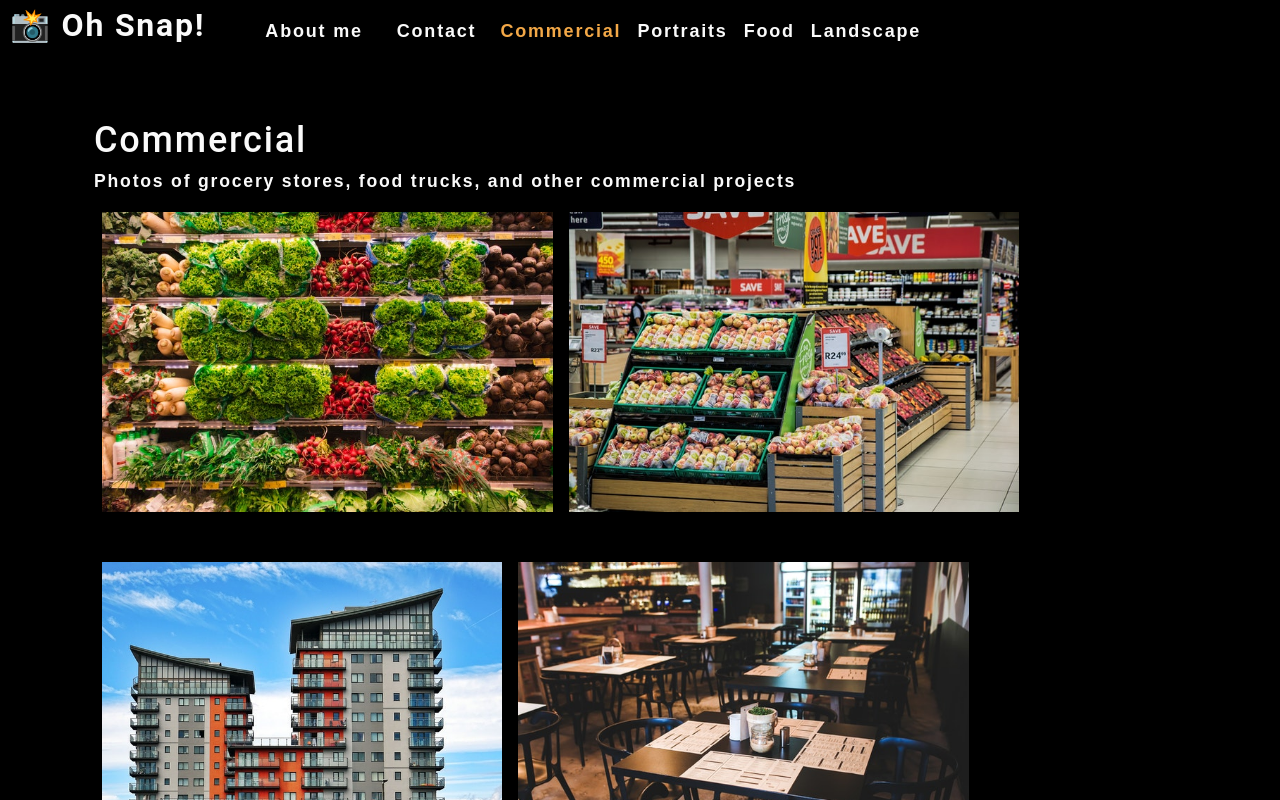
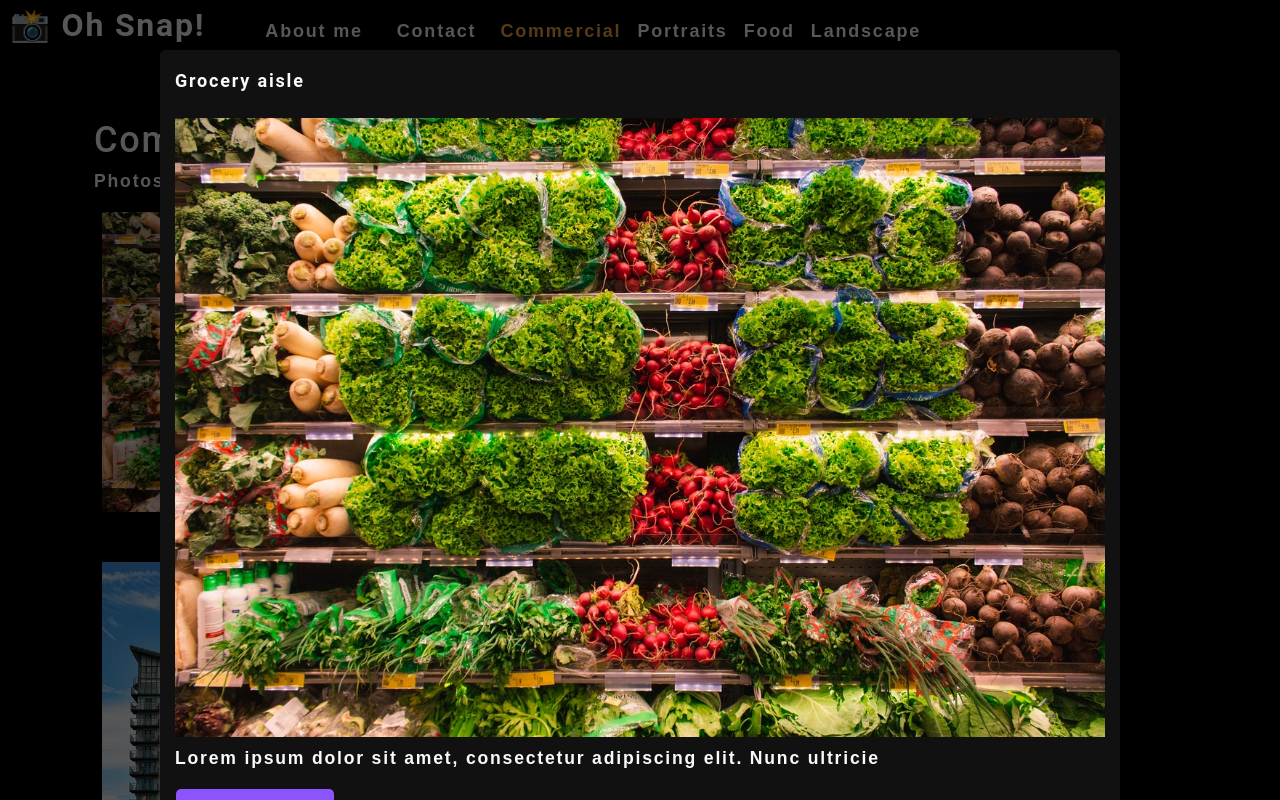
Before and after one commit to ChristopherLawn/photo-port, a React (Create React App) app: page / in a window 1280 px wide. Both pictures are taken after a click on the picture 327 px from the left and 361 px from the top of the page. Shown: the top 800 px of the page. Built offline with nearby package versions, Linux system fonts and the light colour scheme.

Commit message:
updated Modal component & functions

```diff
--- /dev/null
+++ b/src/components/Modal/index.js
@@ -0,0 +1,20 @@
+import React from "react";
+
+function Modal({currentPhoto}) {
+    const {name, category, description, index} = currentPhoto;
+
+    return (
+        <div className="modalBackdrop">
+            <div className="modalContainer">
+                <h3 className="modalTitle">{name}</h3>
+                <img src={require(`../../assets/large/${category}/${index}.jpg`)} alt="current category" />
+                <p>{description}</p>
+                <button type="button">
+                    Close this modal
+                </button>
+            </div>
+        </div>
+    );
+}
+
+export default Modal;
--- a/src/components/PhotoList/index.js
+++ b/src/components/PhotoList/index.js
@@ -1,7 +1,8 @@
 import React, { useState } from 'react';
-// import Modal from '../Modal';
+import Modal from '../Modal';
 
 const PhotoList = ({ category }) => {
+    const [isModalOpen, setIsModalOpen] = useState(false);
 
     const [photos] = useState([
         {
@@ -103,14 +104,23 @@
 
     const currentPhotos = photos.filter((photo) => photo.category === category);
 
+    const [currentPhoto, setCurrentPhoto] = useState();
+
+    const toggleModal = (image, i) => {
+        setCurrentPhoto({ ...image, index: i });
+        setIsModalOpen(true);
+    }
+
     return (
         <div>
+            {isModalOpen && <Modal currentPhoto={currentPhoto} />}
             <div className="flex-row">
                 {currentPhotos.map((image, i) => (
                     <img
                         src={require(`../../assets/small/${category}/${i}.jpg`)}
                         alt={image.name}
                         className="img-thumbnail mx-1"
+                        onClick={() => toggleModal(image, i)}
                         key={image.name}
                     />
                 ))}
```
